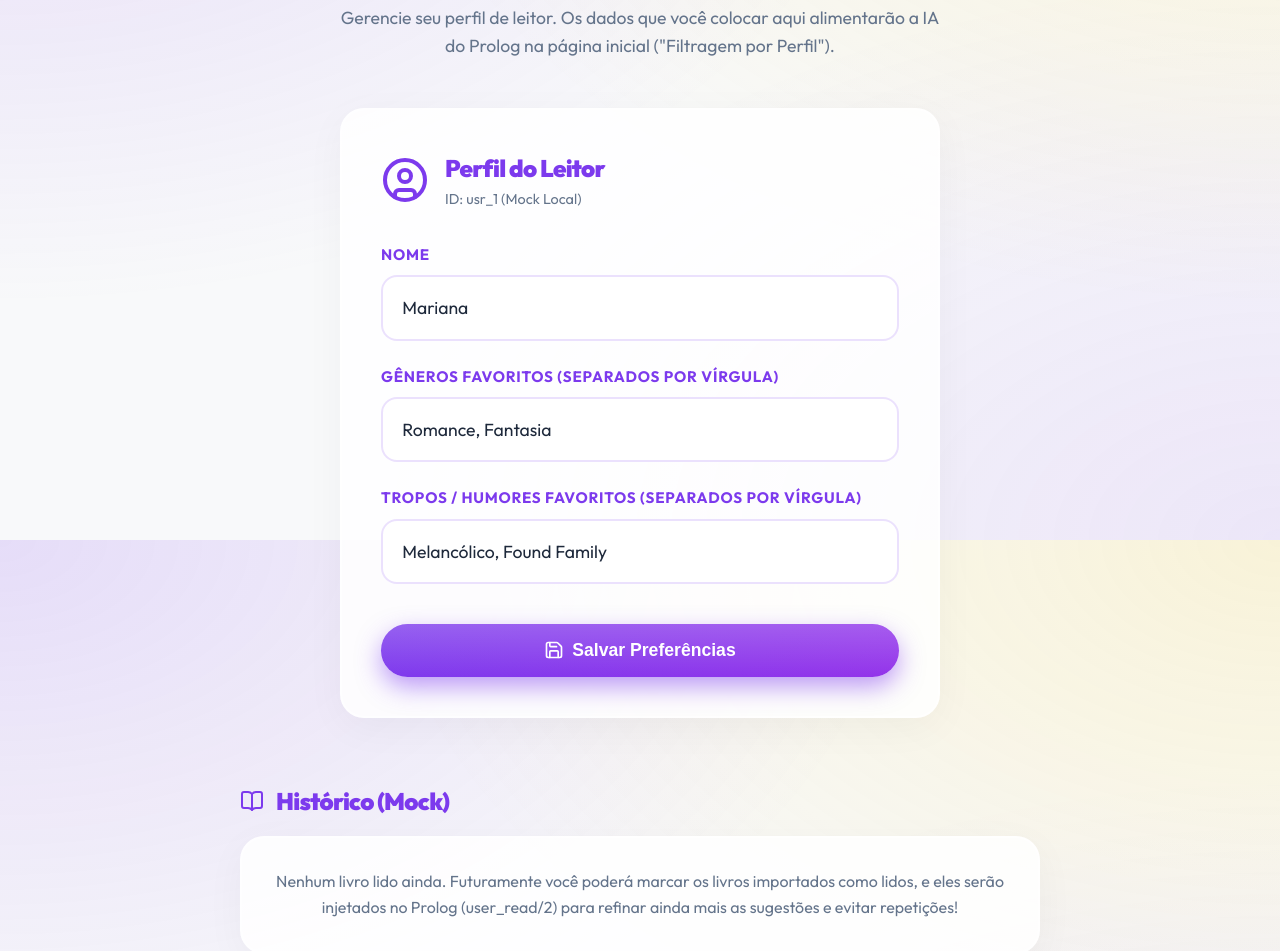
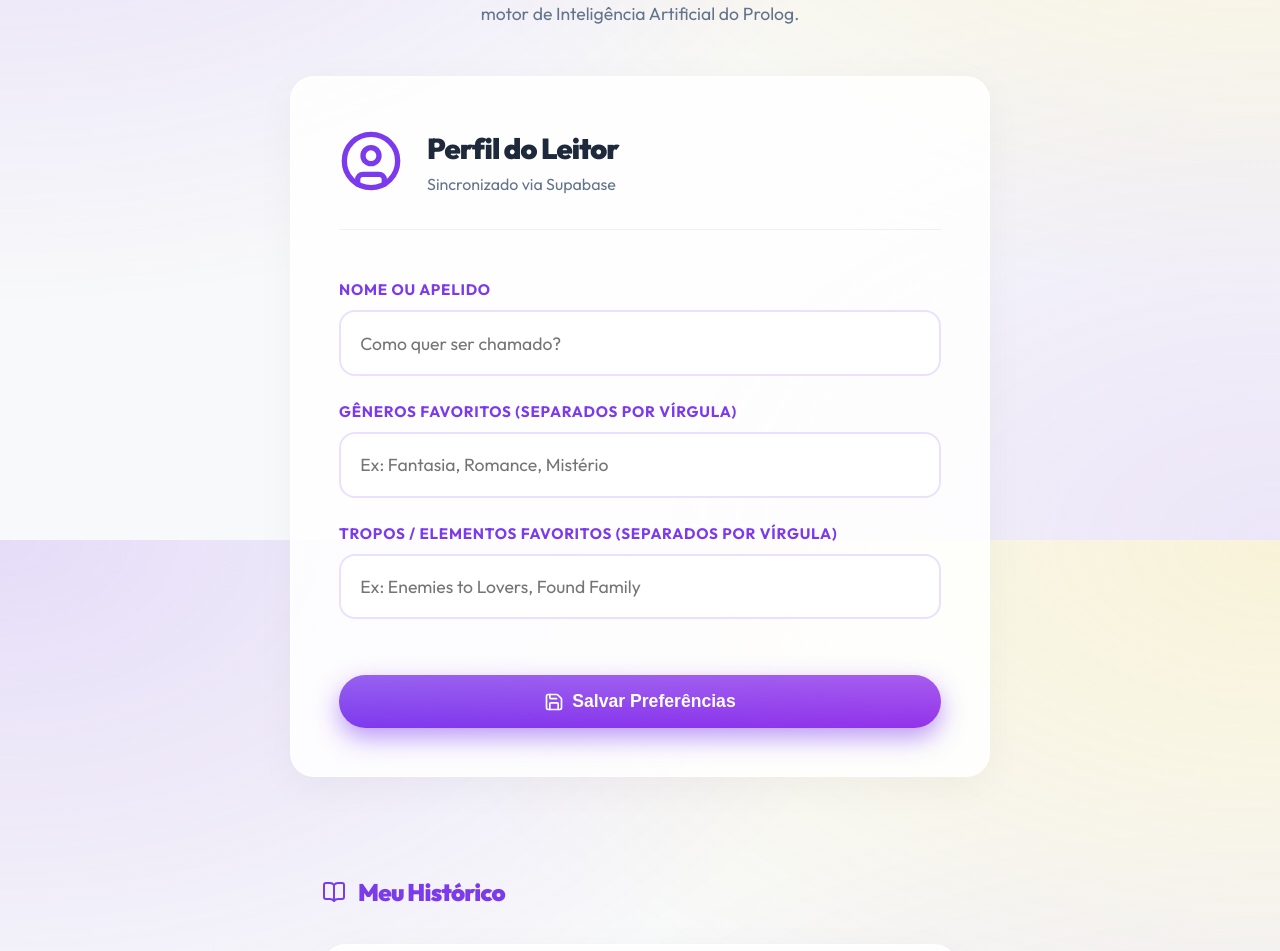
Before and after one commit to eumarimariana/prolog-bookmatch, a React (Vite) app in the folder bookmatch/frontend/: page /library in a window 1280 px wide. Shown: the part 260-1211 px from the top of the page. Built offline with nearby package versions, Linux system fonts and the light colour scheme; no server answers; the database is empty.

Commit message:
fix(frontend): integrate library profile with supabase and fix home screen state

```diff
--- a/bookmatch/frontend/package.json
+++ b/bookmatch/frontend/package.json
@@ -10,6 +10,7 @@
     "preview": "vite preview"
   },
   "dependencies": {
+    "@supabase/supabase-js": "^2.110.8",
     "lucide-react": "^1.27.0",
     "react": "^19.2.7",
     "react-dom": "^19.2.7",
--- a/bookmatch/frontend/src/Home.tsx
+++ b/bookmatch/frontend/src/Home.tsx
@@ -1,7 +1,10 @@
-import { useState } from 'react';
+import { useState, useEffect } from 'react';
 import { Link } from 'react-router-dom';
 import { recommendForUserProfile, recommendWithExplanation } from './api';
 import { Sparkles, Bot, Loader2, BookOpen, BrainCircuit } from 'lucide-react';
+import { supabase } from './lib/supabase';
+
+const MOCK_USER_ID = '11111111-1111-1111-1111-111111111111';
 
 export default function Home() {
   const [genre, setGenre] = useState('');
@@ -12,14 +15,58 @@ export default function Home() {
   const [mode, setMode] = useState<'profile' | 'explain'>('profile');
   const [hasSearched, setHasSearched] = useState(false);
 
+  // Perfil original carregado do banco
+  const [profileData, setProfileData] = useState<{ genres: string[], tropes: string[] } | null>(null);
+
+  useEffect(() => {
+    async function loadProfile() {
+      try {
+        const { data, error } = await supabase
+          .from('user_profiles')
+          .select('*')
+          .eq('id', MOCK_USER_ID)
+          .single();
+
+        let loadedGenres: string[] = [];
+        let loadedTropes: string[] = [];
+
+        if (data && !error) {
+          loadedGenres = data.liked_genres || [];
+          loadedTropes = data.liked_tropes || [];
+        } else {
+          // Fallback
+          const local = localStorage.getItem('localProfile');
+          if (local) {
+            const p = JSON.parse(local);
+            loadedGenres = p.genres || [];
+            loadedTropes = p.tropes || [];
+          }
+        }
+
+        if (loadedGenres.length > 0) {
+          setProfileData({ genres: loadedGenres, tropes: loadedTropes });
+          setGenre(loadedGenres[0] || '');
+          setTrope(loadedTropes[0] || '');
+        }
+      } catch (e) {
+        console.error("Erro ao carregar perfil para prefill", e);
+      }
+    }
+    loadProfile();
+  }, []);
+
   async function handleSearch(e: React.FormEvent) {
     e.preventDefault();
-    if (!genre) return;
+    if (!genre && mode === 'explain') return; // XAI precisa de genero, Perfil pode usar o que ja ta salvo
     setLoading(true);
     setHasSearched(true);
     try {
       if (mode === 'profile') {
-        const data = await recommendForUserProfile("usr_1", [genre], trope ? [trope] : []);
+        // Usa o perfil carregado se os inputs estiverem vazios, ou usa os inputs do usuario
+        const requestGenres = genre ? [genre] : (profileData?.genres || []);
+        const requestTropes = trope ? [trope] : (profileData?.tropes || []);
+
+        const data = await recommendForUserProfile(MOCK_USER_ID, requestGenres, requestTropes);
         setResults(data.recommendations.map((t: string) => ({ title: t })));
       } else {
         const data = await recommendWithExplanation(genre, trope || "fantasia"); // Trope default fallback
@@ -81,13 +128,13 @@ export default function Home() {
           <form onSubmit={handleSearch} style={{ display: 'flex', flexDirection: 'column', gap: '2rem' }}>
             <div className="grid grid-cols-2" style={{ gap: '2rem' }}>
               <div className="input-group">
-                <label>Gênero Favorito *</label>
+                <label>Gênero Favorito {mode === 'explain' ? '*' : '(Sobrescrever Perfil)'}</label>
                 <input
                   type="text"
                   placeholder="Ex: Romance, Fantasia, Distopia"
                   value={genre}
                   onChange={e => setGenre(e.target.value)}
-                  required
+                  required={mode === 'explain'}
                 />
               </div>
               <div className="input-group">
--- a/bookmatch/frontend/src/Library.tsx
+++ b/bookmatch/frontend/src/Library.tsx
@@ -1,64 +1,144 @@
-import { useState } from 'react';
-import { BookOpen, UserCircle, Save, CheckCircle2 } from 'lucide-react';
+import { useState, useEffect } from 'react';
+import { BookOpen, UserCircle, Save, CheckCircle2, Loader2 } from 'lucide-react';
+import { supabase } from './lib/supabase';
+
+const MOCK_USER_ID = '11111111-1111-1111-1111-111111111111';
 
 export default function Library() {
-  const [name, setName] = useState('Mariana');
-  const [genres, setGenres] = useState('Romance, Fantasia');
-  const [tropes, setTropes] = useState('Melancólico, Found Family');
+  const [name, setName] = useState('');
+  const [genres, setGenres] = useState('');
+  const [tropes, setTropes] = useState('');
   const [saved, setSaved] = useState(false);
+  const [loading, setLoading] = useState(true);
 
-  function handleSave(e: React.FormEvent) {
+  // Load profile from Supabase
+  useEffect(() => {
+    async function loadProfile() {
+      try {
+        const { data, error } = await supabase
+          .from('user_profiles')
+          .select('*')
+          .eq('id', MOCK_USER_ID)
+          .single();
+
+        if (data && !error) {
+          setName(data.name || '');
+          setGenres((data.liked_genres || []).join(', '));
+          setTropes((data.liked_tropes || []).join(', '));
+        } else if (error && error.code !== 'PGRST116') {
+          console.error("Erro ao carregar perfil:", error);
+        }
+      } catch (err) {
+        console.error(err);
+      } finally {
+        setLoading(false);
+      }
+    }
+    loadProfile();
+  }, []);
+
+  async function handleSave(e: React.FormEvent) {
     e.preventDefault();
-    // Em uma aplicação real, salvaríamos no Supabase ou LocalStorage
+    setLoading(true);
+
+    const parsedGenres = genres.split(',').map(g => g.trim()).filter(Boolean);
+    const parsedTropes = tropes.split(',').map(t => t.trim()).filter(Boolean);
+
+    try {
+      const { error } = await supabase
+        .from('user_profiles')
+        .upsert({
+          id: MOCK_USER_ID,
+          name: name || 'Leitor',
+          liked_genres: parsedGenres,
+          liked_tropes: parsedTropes
+        });
+
+      if (error) {
+        console.error("Erro do Supabase ao salvar:", error);
+        // Fallback local se RLS bloquear (já que RLS de user_profiles não foi configurado na SQL anterior)
+        localStorage.setItem('localProfile', JSON.stringify({ name, genres: parsedGenres, tropes: parsedTropes }));
+      }
+
       setSaved(true);
       setTimeout(() => setSaved(false), 3000);
+    } catch (err) {
+      console.error(err);
+    } finally {
+      setLoading(false);
+    }
   }
 
   return (
-    <div className="container animate-fade">
-      <header style={{ textAlign: 'center', padding: '4rem 0 3rem' }}>
+    <div className="animate-fade">
+      <header className="container" style={{ textAlign: 'center', padding: '4rem 2rem 3rem' }}>
         <h1 style={{ marginBottom: '1rem' }}>Minha Estante</h1>
         <p style={{ maxWidth: '600px', margin: '0 auto' }}>
-          Gerencie seu perfil de leitor. Os dados que você colocar aqui alimentarão a IA do Prolog na página inicial ("Filtragem por Perfil").
+          Gerencie seu perfil de leitor. Suas escolhas aqui alimentam diretamente o motor de Inteligência Artificial do Prolog.
         </p>
       </header>
 
-      <section className="glass-panel" style={{ maxWidth: '600px', margin: '0 auto 4rem' }}>
-        <div style={{ display: 'flex', alignItems: 'center', gap: '1rem', marginBottom: '2rem' }}>
-          <UserCircle size={48} color="var(--primary-purple)" />
+      <section className="container glass-panel" style={{ maxWidth: '700px', margin: '0 auto 4rem', padding: '3rem' }}>
+        <div style={{ display: 'flex', alignItems: 'center', gap: '1.5rem', marginBottom: '3rem', paddingBottom: '2rem', borderBottom: '1px solid rgba(0,0,0,0.05)' }}>
+          <UserCircle size={64} color="var(--primary-purple)" />
           <div>
-            <h2 style={{ margin: 0, fontSize: '1.5rem' }}>Perfil do Leitor</h2>
-            <p style={{ margin: 0, fontSize: '0.9rem' }}>ID: usr_1 (Mock Local)</p>
+            <h2 style={{ margin: 0, fontSize: '1.8rem', color: 'var(--text-dark)' }}>Perfil do Leitor</h2>
+            <p style={{ margin: 0, fontSize: '1rem', color: 'var(--text-light)' }}>Sincronizado via Supabase</p>
           </div>
         </div>
 
+        {loading && !name ? (
+          <div style={{ display: 'flex', justifyContent: 'center', padding: '2rem' }}>
+            <Loader2 size={32} className="lucide-spin" color="var(--primary-purple)" />
+          </div>
+        ) : (
           <form onSubmit={handleSave} style={{ display: 'flex', flexDirection: 'column', gap: '1.5rem' }}>
             <div className="input-group">
-            <label>Nome</label>
-            <input type="text" value={name} onChange={e => setName(e.target.value)} />
+              <label>Nome ou Apelido</label>
+              <input
+                type="text"
+                value={name}
+                onChange={e => setName(e.target.value)}
+                placeholder="Como quer ser chamado?"
+                required
+              />
             </div>
             <div className="input-group">
               <label>Gêneros Favoritos (separados por vírgula)</label>
-            <input type="text" value={genres} onChange={e => setGenres(e.target.value)} />
+              <input
+                type="text"
+                value={genres}
+                onChange={e => setGenres(e.target.value)}
+                placeholder="Ex: Fantasia, Romance, Mistério"
+              />
             </div>
             <div className="input-group">
-            <label>Tropos / Humores Favoritos (separados por vírgula)</label>
-            <input type="text" value={tropes} onChange={e => setTropes(e.target.value)} />
+              <label>Tropos / Elementos Favoritos (separados por vírgula)</label>
+              <input
+                type="text"
+                value={tropes}
+                onChange={e => setTropes(e.target.value)}
+                placeholder="Ex: Enemies to Lovers, Found Family"
+              />
             </div>
 
-          <button type="submit" className="btn btn-primary" style={{ marginTop: '1rem' }}>
-            {saved ? <CheckCircle2 size={20} /> : <Save size={20} />}
-            {saved ? 'Perfil Salvo!' : 'Salvar Preferências'}
+            <button type="submit" className="btn btn-primary" style={{ marginTop: '2rem' }} disabled={loading}>
+              {loading ? <Loader2 size={20} className="lucide-spin" /> : (saved ? <CheckCircle2 size={20} /> : <Save size={20} />)}
+              {loading ? 'Salvando...' : (saved ? 'Perfil Salvo e Sincronizado!' : 'Salvar Preferências')}
             </button>
           </form>
+        )}
       </section>
 
-      <section style={{ maxWidth: '800px', margin: '0 auto' }}>
-        <h2 style={{ display: 'flex', alignItems: 'center', gap: '0.75rem' }}>
-          <BookOpen color="var(--primary-purple)" /> Histórico (Mock)
+      <section className="container" style={{ maxWidth: '700px', margin: '0 auto', marginBottom: '6rem' }}>
+        <h2 style={{ display: 'flex', alignItems: 'center', gap: '0.75rem', marginBottom: '2rem' }}>
+          <BookOpen color="var(--primary-purple)" /> Meu Histórico
         </h2>
-        <div className="glass-panel" style={{ padding: '2rem', textAlign: 'center', color: 'var(--text-light)' }}>
-          Nenhum livro lido ainda. Futuramente você poderá marcar os livros importados como lidos, e eles serão injetados no Prolog (user_read/2) para refinar ainda mais as sugestões e evitar repetições!
+        <div className="glass-panel" style={{ padding: '3rem', textAlign: 'center', color: 'var(--text-light)' }}>
+          <BookOpen size={48} style={{ opacity: 0.3, margin: '0 auto 1rem' }} />
+          <p style={{ margin: 0, fontSize: '1.1rem' }}>
+            Nenhum livro lido ainda. Futuramente, seus livros lidos alimentarão a regra <strong>user_read/2</strong> do Prolog para que a IA nunca sugira algo que você já leu!
+          </p>
         </div>
       </section>
     </div>
--- /dev/null
+++ b/bookmatch/frontend/src/lib/supabase.ts
@@ -0,0 +1,6 @@
+import { createClient } from '@supabase/supabase-js';
+
+const supabaseUrl = import.meta.env.VITE_SUPABASE_URL || '';
+const supabaseAnonKey = import.meta.env.VITE_SUPABASE_ANON_KEY || '';
+
+export const supabase = createClient(supabaseUrl, supabaseAnonKey);
```
Also changed, not shown: 1 other file (tests, documents, lock files or other folders). Lines whose indentation alone changed are shown as unchanged.
